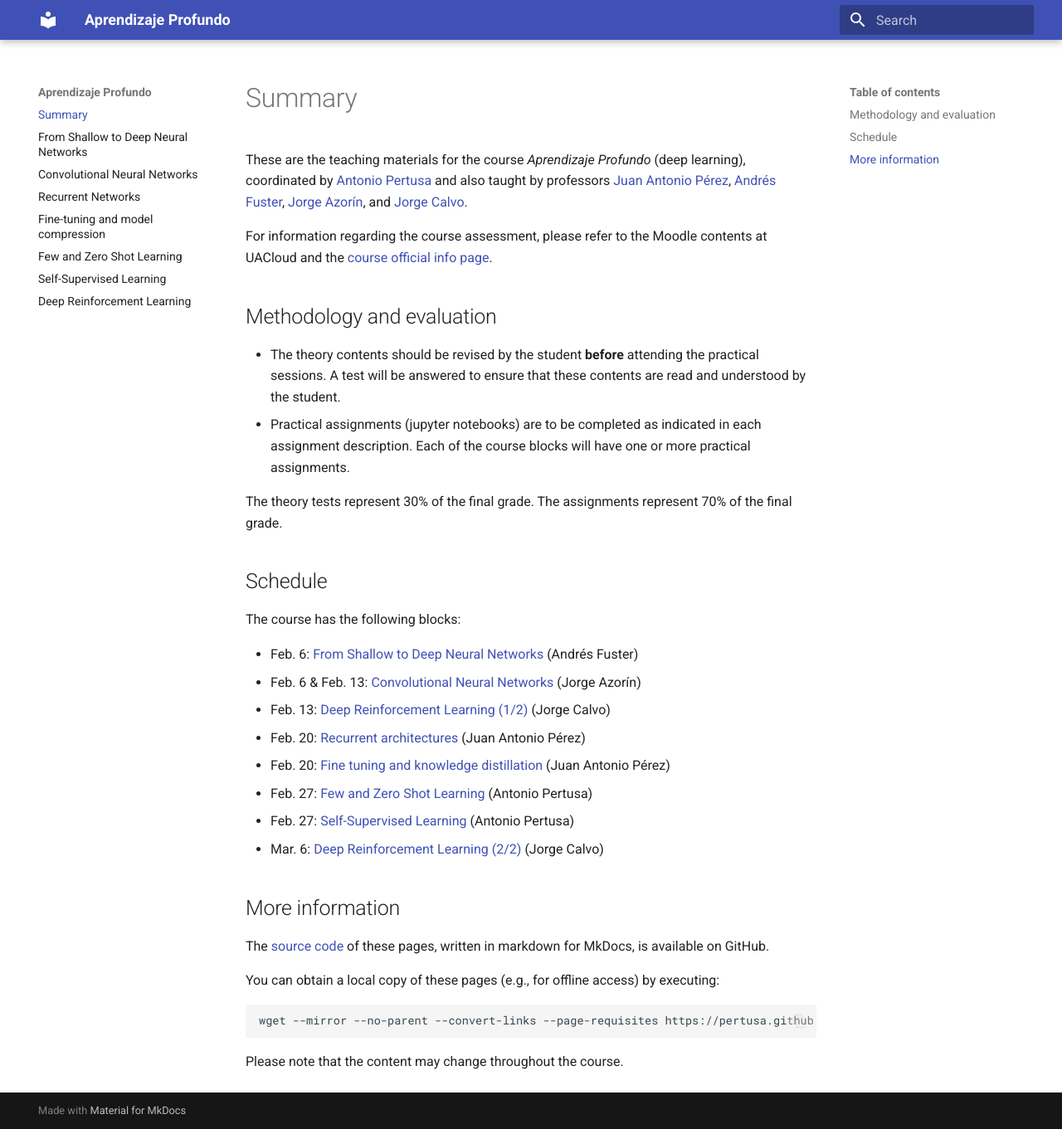
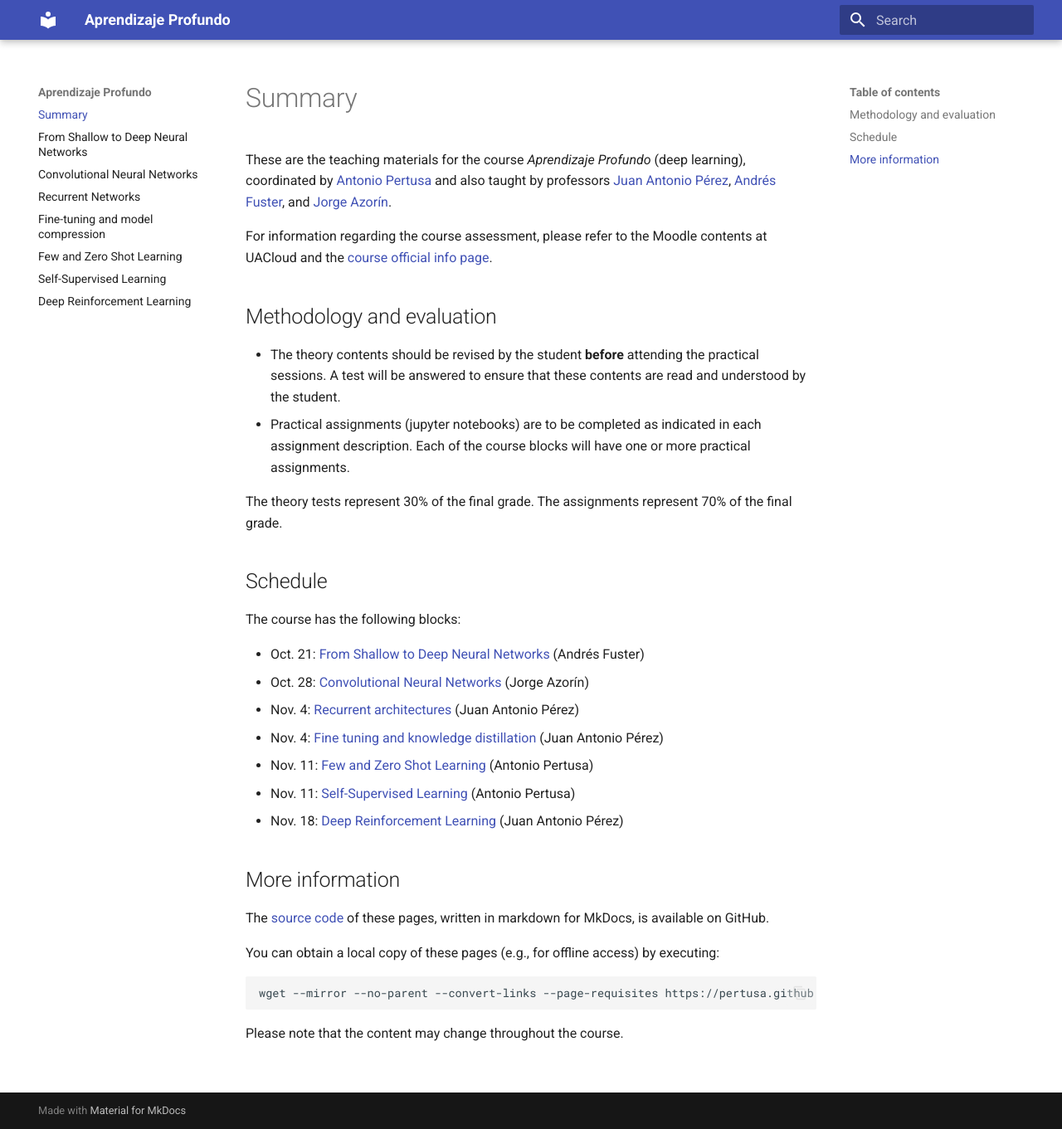
Before and after one commit to pertusa/ap, an MkDocs documentation site: the page built from docs/index.md, in a window 1280 px wide and 1361 px high. Shown: the whole window at 83% size. Built offline with MkDocs 1.6.1 and Material for MkDocs 9.7.7, drawn with Linux system fonts in a browser that asks for light colours.

Commit message:
Index updated 2627

```diff
--- a/docs/index.md
+++ b/docs/index.md
@@ -1,11 +1,12 @@
 # Summary
 
-These are the teaching materials for the course _Aprendizaje Profundo_ (deep learning), coordinated by [Antonio Pertusa](https://www.dlsi.ua.es/~pertusa) and also taught by professors [Juan Antonio Pérez](https://cvnet.cpd.ua.es/curriculum-breve/es/perez-ortiz-juan-antonio/15404), [Andrés Fuster](https://cvnet.cpd.ua.es/curriculum-breve/es/fuster-guillo-andres/10095), [Jorge Azorín](https://cvnet.cpd.ua.es/curriculum-breve/es/azorin-lopez-jorge/9826), and [Jorge Calvo](https://www.dlsi.ua.es/~jcalvo/).
+These are the teaching materials for the course _Aprendizaje Profundo_ (deep learning), coordinated by [Antonio Pertusa](https://www.dlsi.ua.es/~pertusa) and also taught by professors [Juan Antonio Pérez](https://cvnet.cpd.ua.es/curriculum-breve/es/perez-ortiz-juan-antonio/15404), [Andrés Fuster](https://cvnet.cpd.ua.es/curriculum-breve/es/fuster-guillo-andres/10095), and [Jorge Azorín](https://cvnet.cpd.ua.es/curriculum-breve/es/azorin-lopez-jorge/9826).
 
-For information regarding the course assessment, please refer to the Moodle contents at UACloud and the [course official info page](https://cvnet.cpd.ua.es/Guia-Docente/GuiaDocente/Index?wcodest=D114&wcodasi=43509&wlengua=es&scaca=2024-25).
+<!----, and [Jorge Calvo](https://www.dlsi.ua.es/~jcalvo/). --->
+
+For information regarding the course assessment, please refer to the Moodle contents at UACloud and the [course official info page](https://cvnet.cpd.ua.es/Guia-Docente/GuiaDocente/Index?wcodest=D114&wcodasi=43509&wlengua=es&scaca=2026-27).
 
 ## Methodology and evaluation
-
 
 - The theory contents should be revised by the student **before** attending the practical sessions. A test will be answered to ensure that these contents are read and understood by the student.
 - Practical assignments (jupyter notebooks) are to be completed as indicated in each assignment description. Each of the course blocks will have one or more practical assignments.
@@ -19,14 +20,14 @@ The theory tests represent 30% of the final grade.  The assignments represent 70
 
 The course has the following blocks:
 
-* Feb. 6: [From Shallow to Deep Neural Networks](dnn.md) (Andrés Fuster)
-* Feb. 6 & Feb. 13: [Convolutional Neural Networks](cnn.md) (Jorge Azorín)
-* Feb. 13: [Deep Reinforcement Learning (1/2)](drl.md) (Jorge Calvo)
-* Feb. 20: [Recurrent architectures](recurrent.md) (Juan Antonio Pérez)
-* Feb. 20: [Fine tuning and knowledge distillation](ftkd.md) (Juan Antonio Pérez)
-* Feb. 27: [Few and Zero Shot Learning](fsl.md) (Antonio Pertusa)
-* Feb. 27: [Self-Supervised Learning](ssl.md) (Antonio Pertusa)
-* Mar. 6: [Deep Reinforcement Learning (2/2)](drl.md) (Jorge Calvo)
+* Oct. 21: [From Shallow to Deep Neural Networks](dnn.md) (Andrés Fuster)
+* Oct. 28: [Convolutional Neural Networks](cnn.md) (Jorge Azorín)
+* Nov. 4: [Recurrent architectures](recurrent.md) (Juan Antonio Pérez)
+* Nov. 4: [Fine tuning and knowledge distillation](ftkd.md) (Juan Antonio Pérez)
+* Nov. 11: [Few and Zero Shot Learning](fsl.md) (Antonio Pertusa)
+* Nov. 11: [Self-Supervised Learning](ssl.md) (Antonio Pertusa)
+* Nov. 18: [Deep Reinforcement Learning](drl.md) (Juan Antonio Pérez)
+<!----* Nov. 18: [Deep Reinforcement Learning (2/2)](drl.md) (Juan Antonio Pérez)--->
 
 ## More information
 
```
